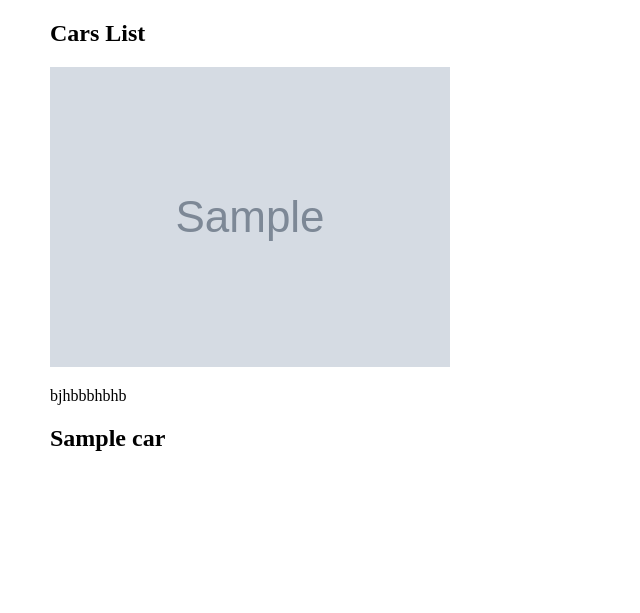
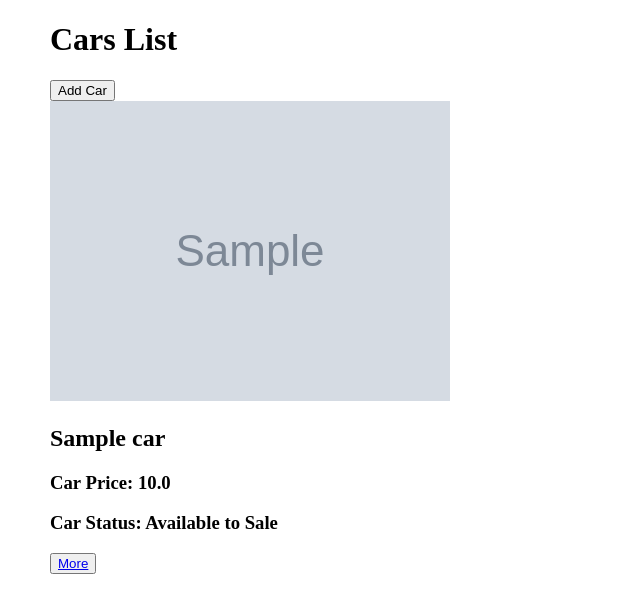
Before and after one commit to murtadha88/sayyarati, a Django app: page /cars/ in a window 1280 px wide. Shown: the part 120-733 px from the top of the page, without its empty margins (0-640 px from the left). Run offline with Django 5.2, Linux system fonts and the light colour scheme; tables that the repository leaves empty hold one stand-in row (values such as "Sample post"); grey boxes marked "Sample" are stand-in pictures.

Commit message:
updating cars page

```diff
--- a/main_app/templates/cars/index.html
+++ b/main_app/templates/cars/index.html
@@ -5,21 +5,23 @@
 />
 {% endblock %} {% block content %}
 
-<section >
-  <h1>Cars List</h1>
 
-</section>
+<h1>Cars List</h1>
+<button >Add Car</button>
+
 
 <section >
   {% for car in cars %}
   <div>
-    <div class="card-content">
-      <div class="card-img-container">
-        <img src="{{ car.image.url }}" alt="{{ car.name }}">
-        <p>bjhbbbhbhb</p>
-      </div>
-      <h2 class="card-title">{{ car.name }}</h2>
-      <p><small>{{ car.price }}</small></p>
+    <div>
+        <div class="card-content">
+          <div class="card-img-container">
+            <img src="{{ car.image.url }}" alt="{{ car.name }}">
+          </div>
+          <h1 class="card-name">{{ car.name }}</h1>
+          <h3 class="card-price">Car Price: {{ car.buy_price }}</h3>
+          <h3 class="card-price">Car Status: {{ car.status }}</h3>
+          <button > <a href="/cars/{{ car.id }}">More</a></button>
     </div>
   </div>
   {% endfor %}
```
Also changed, not shown: media/car_images/GTR_R34_qmP3MDT.jpg (added).
